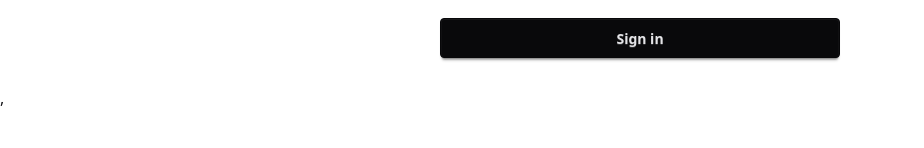
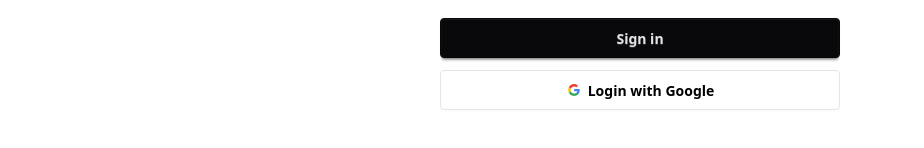
Before and after one commit to anamolhasan/coffee_shop_client, a React (Vite) app: page /signIn in a window 1280 px wide. Shown: the part 382-530 px from the top of the page, without its empty margins (0-924 px from the left). Built offline with nearby package versions, Linux system fonts and the light colour scheme; no server answers.

Commit message:
google sign in setup

```diff
--- a/src/context/AuthProvider.jsx
+++ b/src/context/AuthProvider.jsx
@@ -1,11 +1,13 @@
 import React, { useEffect, useState } from 'react'
 import { AuthContext } from './AuthContext'
 import { auth } from '../firebase/firebase.init'
-import { createUserWithEmailAndPassword, deleteUser, onAuthStateChanged, signInWithEmailAndPassword, signOut } from 'firebase/auth'
+import { createUserWithEmailAndPassword, deleteUser, GoogleAuthProvider, onAuthStateChanged, signInWithEmailAndPassword, signInWithPopup, signOut } from 'firebase/auth'
 
 const AuthProvider = ({children}) => {
       const [user, setUsers] = useState(null)
       const [loading, setLoading] = useState(true)
+
+      const googleProvider = new GoogleAuthProvider();
 
 
       // create User with email and password
@@ -18,6 +20,12 @@
     const signInUser = (email, password) => {
       setLoading(true)
       return signInWithEmailAndPassword(auth, email, password)
+    }
+
+    // google sign in
+    const googleSignIn = () => {
+      setLoading(true)
+      return signInWithPopup(auth, googleProvider)
     }
 
     // signOut user
@@ -45,10 +53,11 @@
     },[])
 
     const userInfo = {
+          user,
+          loading,
           createUser,
           signInUser,
-          user,
-          loading,
+          googleSignIn,
           signOutUser,
           deleteAccountUser
     }
--- a/src/page/register/SignIn.jsx
+++ b/src/page/register/SignIn.jsx
@@ -2,9 +2,12 @@
 import { AuthContext } from "../../context/AuthContext";
 import axios from "axios";
 import Swal from "sweetalert2";
+import { useLocation, useNavigate } from "react-router";
 
 const SignIn = () => {
-  const { signInUser } = use(AuthContext);
+  const { signInUser, googleSignIn } = use(AuthContext);
+  const navigate = useNavigate();
+  const location = useLocation();
 
   const handleSignIn = (e) => {
     e.preventDefault();
@@ -35,6 +38,7 @@
                 timer: 1500,
               });
             }
+            navigate(location?.state || "/");
           });
 
         // update last sign in to the database
@@ -54,6 +58,17 @@
         console.log(error);
       });
   };
+
+
+  const handleGoogleLogIn = () => {
+    googleSignIn()
+      .then(result => {
+        console.log(result.user)
+      })
+      .catch(error => {
+        console.log(error)
+      })
+  }
 
   return (
     <div className="card bg-base-100  max-w-md mx-auto shrink-0  mt-20">
@@ -79,6 +94,37 @@
           </div>
           <button className="btn btn-neutral mt-4">Sign in</button>
         </form>
+        {/* Google */}
+        <button onClick={handleGoogleLogIn} className="btn bg-white text-black border-[#e5e5e5]">
+          <svg
+            aria-label="Google logo"
+            width="16"
+            height="16"
+            xmlns="http://www.w3.org/2000/svg"
+            viewBox="0 0 512 512"
+          >
+            <g>
+              <path d="m0 0H512V512H0" fill="#fff"></path>
+              <path
+                fill="#34a853"
+                d="M153 292c30 82 118 95 171 60h62v48A192 192 0 0190 341"
+              ></path>
+              <path
+                fill="#4285f4"
+                d="m386 400a140 175 0 0053-179H260v74h102q-7 37-38 57"
+              ></path>
+              <path
+                fill="#fbbc02"
+                d="m90 341a208 200 0 010-171l63 49q-12 37 0 73"
+              ></path>
+              <path
+                fill="#ea4335"
+                d="m153 219c22-69 116-109 179-50l55-54c-78-75-230-72-297 55"
+              ></path>
+            </g>
+          </svg>
+          Login with Google
+        </button>
       </div>
     </div>
   );
--- a/src/router/PrivateRoute.jsx
+++ b/src/router/PrivateRoute.jsx
@@ -1,16 +1,17 @@
 import React, { use } from 'react'
 import { AuthContext } from '../context/AuthContext'
-import { Navigate } from 'react-router'
+import { Navigate, useLocation } from 'react-router'
 import Loading from '../components/Loading'
 
 const PrivateRoute = ({children}) => {
 
     const {user, loading} = use(AuthContext)
+    const location = useLocation()
 
     if(loading) return <Loading />
 
     if(!user) {
-        return <Navigate to={'/signIn'}/>
+        return <Navigate state={location?.pathname} to={'/signIn'}/>
     }
 
   return children
```
